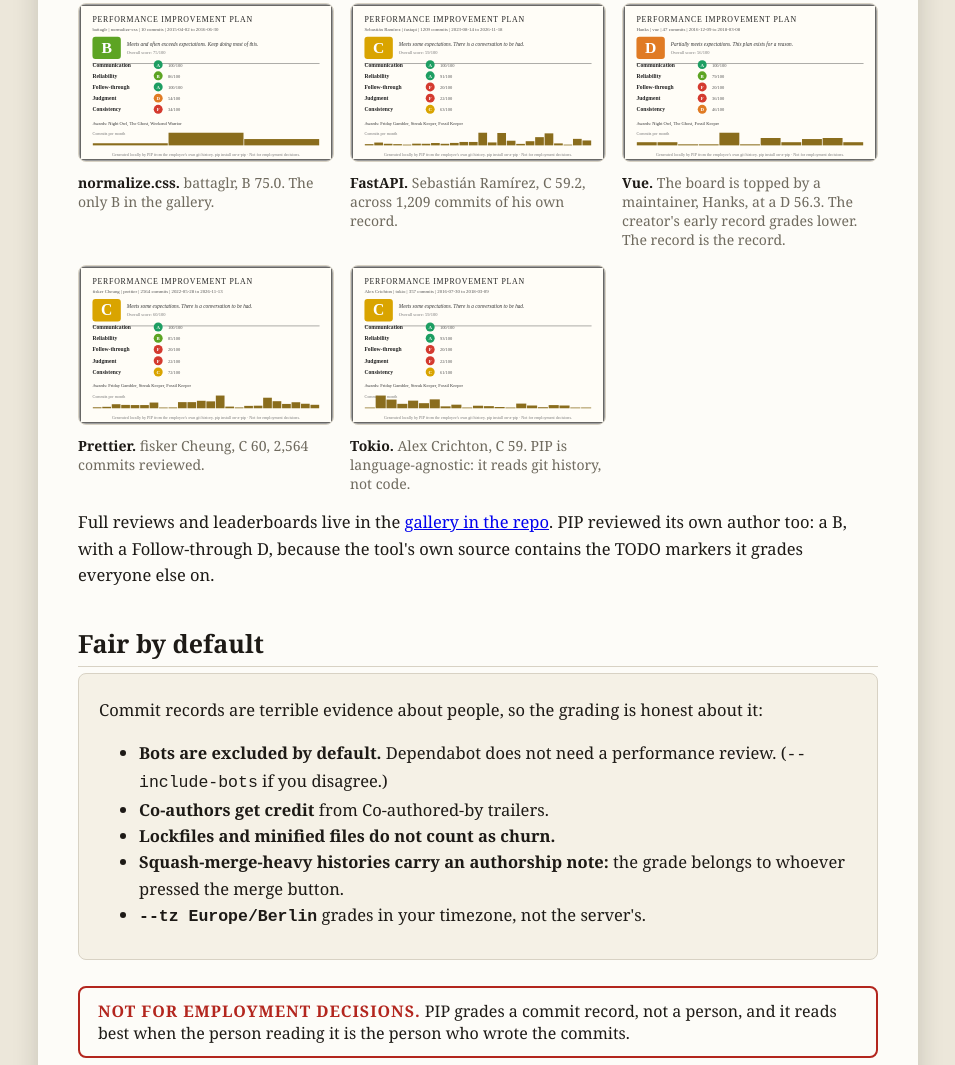
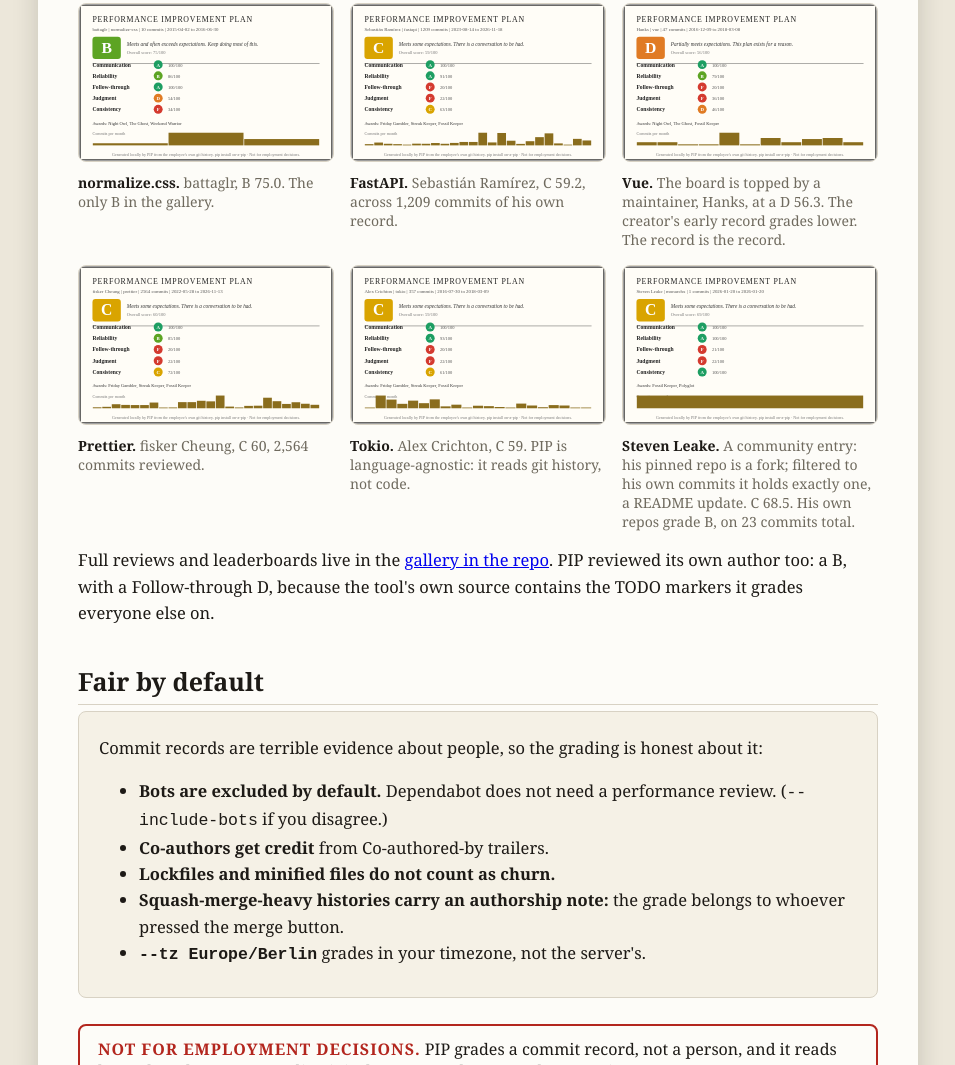
Before and after one commit to actions-marketplace-validations/littlestjames82-sys_pip-pip, a plain HTML site: page docs/index.html in a window 1280 px wide. Shown: the part 1928-2993 px from the top of the page, without its empty margins (162-1117 px from the left). Drawn offline with Linux system fonts and the light colour scheme.

Commit message:
Gallery: add Steven Leake community entry (C 68.5, monarchx author-filtered) + site card

```diff
--- a/docs/index.html
+++ b/docs/index.html
@@ -101,6 +101,7 @@ changes. The tone absolutely does.</p>
   <figure><img src="assets/gallery-vue.svg" alt="PIP report card for Vue"><figcaption><b>Vue.</b> The board is topped by a maintainer, Hanks, at a D 56.3. The creator's early record grades lower. The record is the record.</figcaption></figure>
   <figure><img src="assets/gallery-prettier.svg" alt="PIP report card for Prettier"><figcaption><b>Prettier.</b> fisker Cheung, C 60, 2,564 commits reviewed.</figcaption></figure>
   <figure><img src="assets/gallery-tokio.svg" alt="PIP report card for Tokio"><figcaption><b>Tokio.</b> Alex Crichton, C 59. PIP is language-agnostic: it reads git history, not code.</figcaption></figure>
+  <figure><img src="assets/gallery-steven-leake.svg" alt="PIP report card for Steven Leake"><figcaption><b>Steven Leake.</b> A community entry: his pinned repo is a fork; filtered to his own commits it holds exactly one, a README update. C 68.5. His own repos grade B, on 23 commits total.</figcaption></figure>
 </div>
 <p>Full reviews and leaderboards live in the <a href="https://github.com/littlestjames82-sys/pip-pip/tree/main/gallery">gallery in the repo</a>.
 PIP reviewed its own author too: a B, with a Follow-through D, because the tool's own source contains the TODO markers it grades everyone else on.</p>
```
Also changed, not shown: docs/assets/gallery-steven-leake.svg (added), gallery/steven-leake/card.svg (added), 2 other files.
